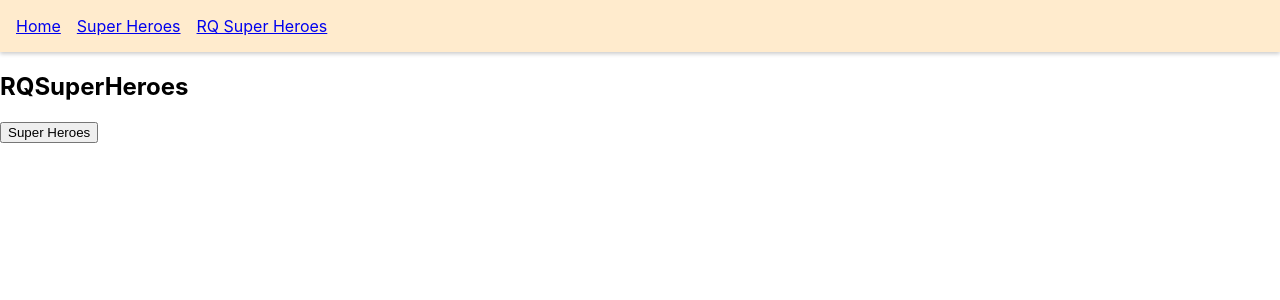
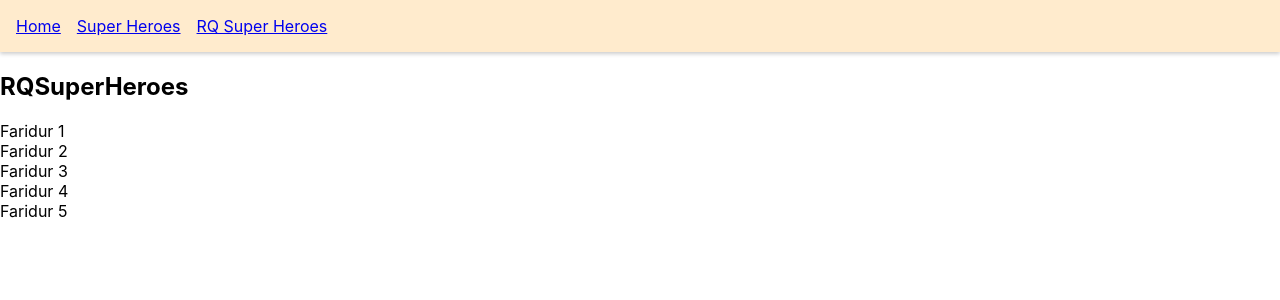
Before and after one commit to md-farid/react-query-project, a React (Create React App) app: page /rq-super-heroes in a window 1280 px wide. Shown: the top 300 px of the page. Built offline with nearby package versions, Linux system fonts and the light colour scheme; data requests are answered from the project's data file.

Commit message:
custom query hook

```diff
--- a/src/components/pages/RQSuperHeroes.js
+++ b/src/components/pages/RQSuperHeroes.js
@@ -1,10 +1,5 @@
 import React from 'react';
-import axios from 'axios';
-import { useQuery } from 'react-query';
-
-const fetchSuperHeroes = () => {
-  return axios.get('http://localhost:4000/superheroes');
-};
+import { useSuperHeroes } from '../../hooks/useSuperHeroes';
 
 function RQSuperHeroes() {
   const onSuccess = () => {
@@ -15,37 +10,9 @@ function RQSuperHeroes() {
     console.log('Perform side effect after encountering error');
   };
 
-  const { isLoading, data, isError, error, isFetching, refetch } = useQuery(
-    'super-heroes',
-    fetchSuperHeroes,
-    /**
-    {
-      // When isLoading true or false that's means network call is happened forground or not
-      //cacheTime: 30000,
-      // When isFetching true or false that's means network call is happened background or not
-      //staleTime: 30000,
-      // network call is happended or not while on mount
-      //refetchOnMount: true
-      // network call is happended or not while on windows focus
-      //refetchOnWindowFocus: true
-      // polling data in spefice time interval
-      //refetchInterval: 2000,
-      //refetchIntervalInBackground: true,
-    } */
-    {
-      enabled: false,
-      onSuccess: onSuccess,
-      onError: onError,
-      select: (data) => {
-        const names = data?.data.map((hero) => {
-          return {
-            key: hero.id,
-            name: hero.name,
-          };
-        });
-        return names;
-      },
-    }
+  const { isLoading, data, isError, error, isFetching } = useSuperHeroes(
+    onSuccess,
+    onError
   );
 
   console.log({ isLoading, isFetching });
@@ -61,12 +28,11 @@ function RQSuperHeroes() {
   return (
     <React.Fragment>
       <h2>RQSuperHeroes</h2>
-      <button onClick={refetch}>Super Heroes</button>
       {/* {data?.data.map((hero) => {
         return <div key={hero.id}>{hero.name}</div>;
       })} */}
-      {data?.map((hero) => {
-        return <div key={hero.key}>{hero.name}</div>;
+      {data?.data.map((hero) => {
+        return <div key={hero.id}>{hero.name}</div>;
       })}
     </React.Fragment>
   );
--- /dev/null
+++ b/src/hooks/useSuperHeroes.js
@@ -0,0 +1,13 @@
+import axios from 'axios';
+import { useQuery } from 'react-query';
+
+const fetchSuperHeroes = () => {
+  return axios.get('http://localhost:4000/superheroes');
+};
+
+export const useSuperHeroes = (onSuccess, onError) => {
+  return useQuery('super-heroes', fetchSuperHeroes, {
+    onSuccess: onSuccess,
+    onError: onError,
+  });
+};
```
